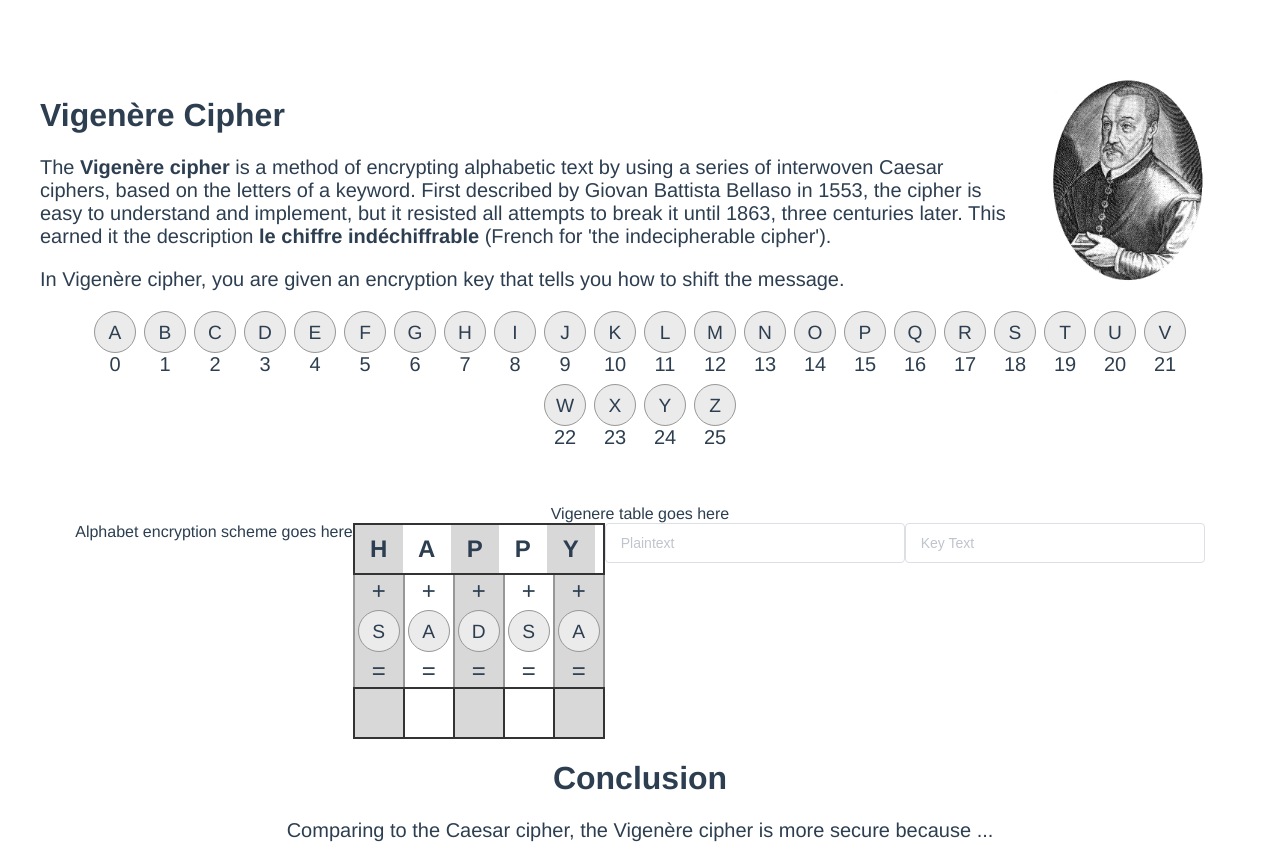
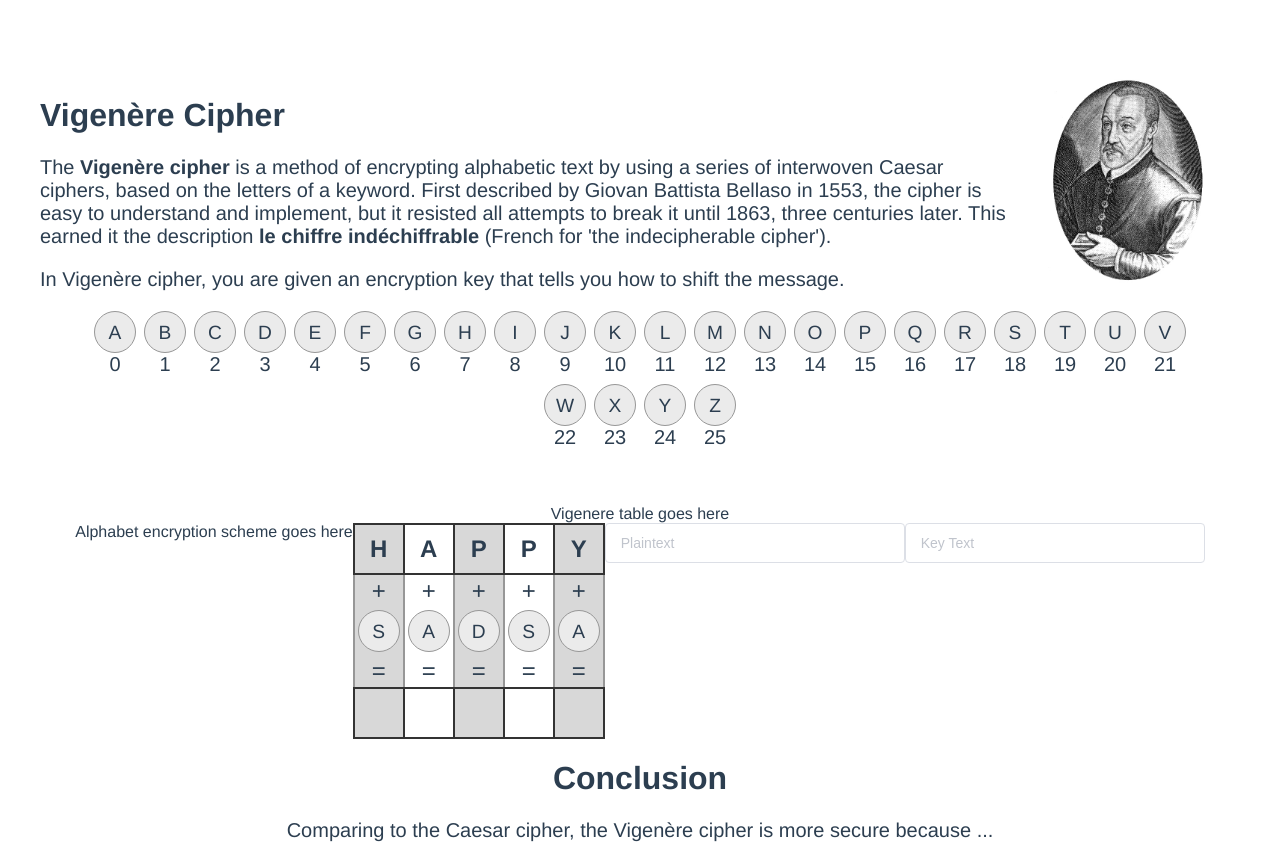
Before and after one commit to AJ-Kumar36/crypto-crypto, a Vue app: page /vigenere in a window 1280 px wide. Built offline with nearby package versions, Linux system fonts and the light colour scheme; what vue-konva would draw is missing.

Commit message:
Fixed issue with misaligned letter block rows

```diff
--- a/src/components/Vigenere/Encryption.vue
+++ b/src/components/Vigenere/Encryption.vue
@@ -279,7 +279,7 @@ export default {
   background-color: #D8D8D8;
 }
 
-.letter-block:not(:first-child), .middle-cell:not(:first-child) {
+.middle-cell:not(:first-child) {
   border-left: 0;
 }
 
```
